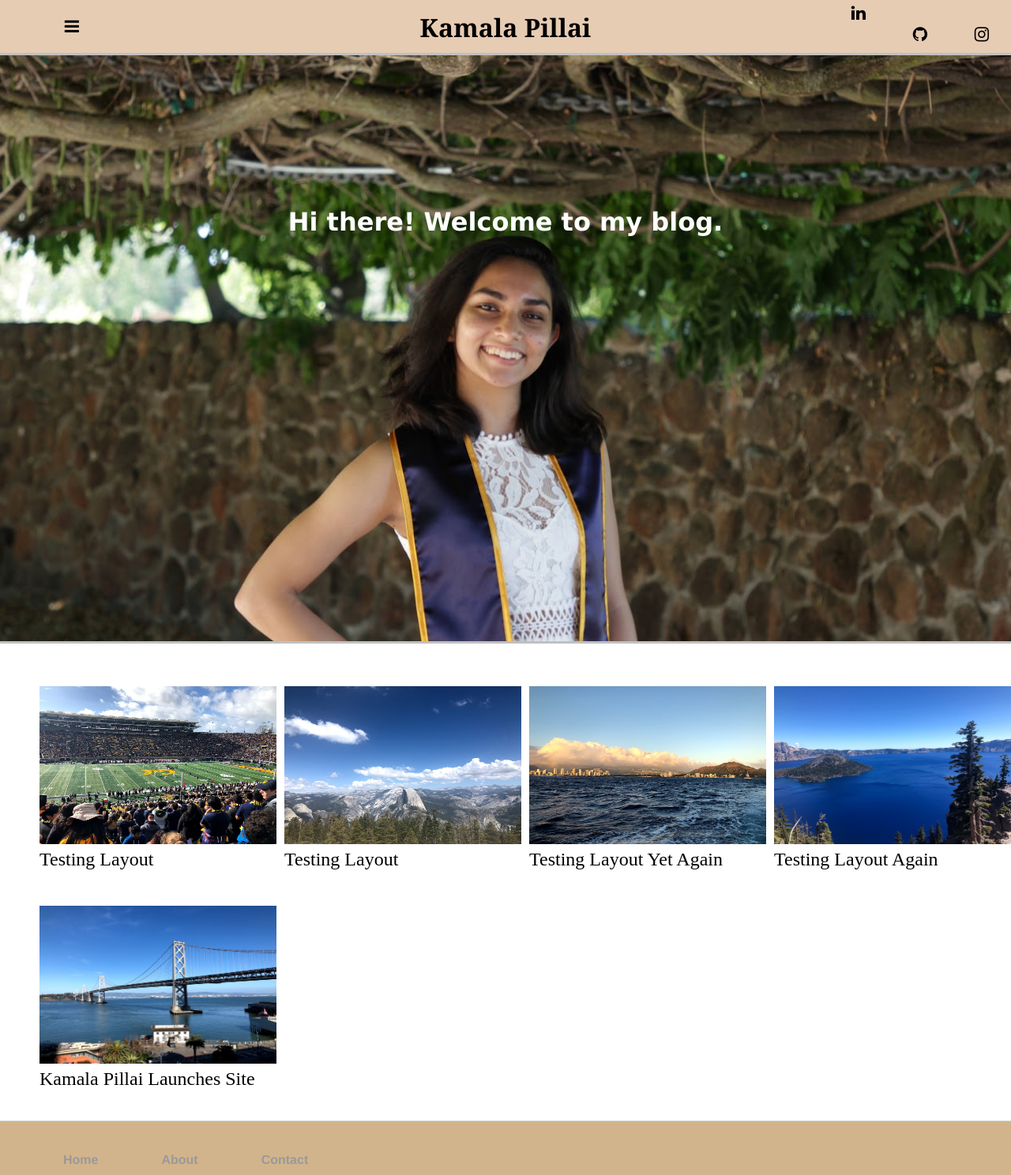
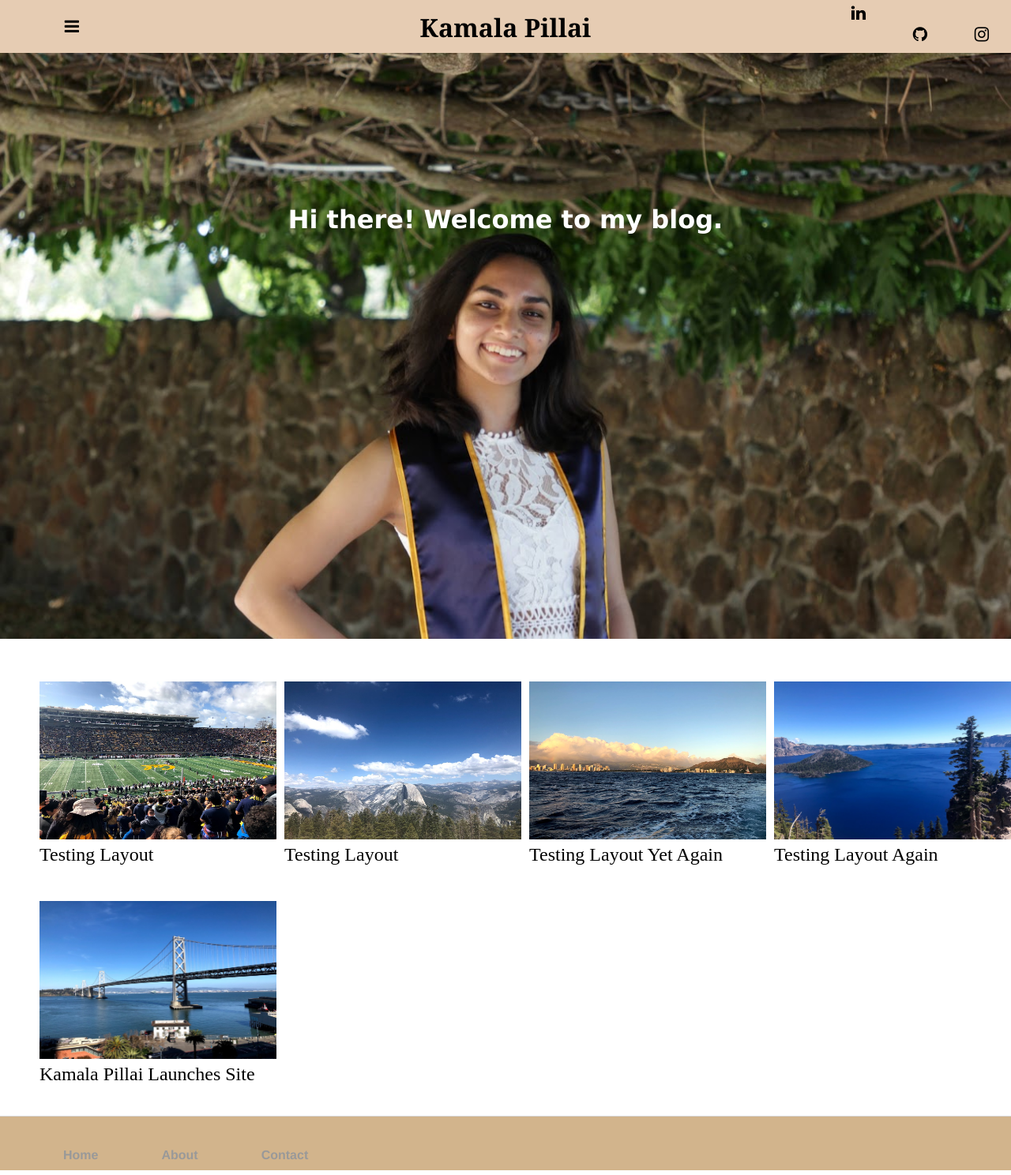
Before and after one commit to kpill/kpill.github.io, a Jekyll site: the page built from index.html, in a window 1280 px wide. Shown: the whole page at 79% size. Built offline with Jekyll 4.4.1, drawn with Linux system fonts in a browser that asks for light colours.

Commit message:
Update main.css

```diff
--- a/css/main.css
+++ b/css/main.css
@@ -160,8 +160,6 @@ h1.welcome {
 	font-weight: bold;
 	padding-top: 15vw;
 	padding-bottom: 40vw;
-	border-bottom: 3px solid silver;
-	border-top: 3px solid silver;
 }
 
 p {
```
